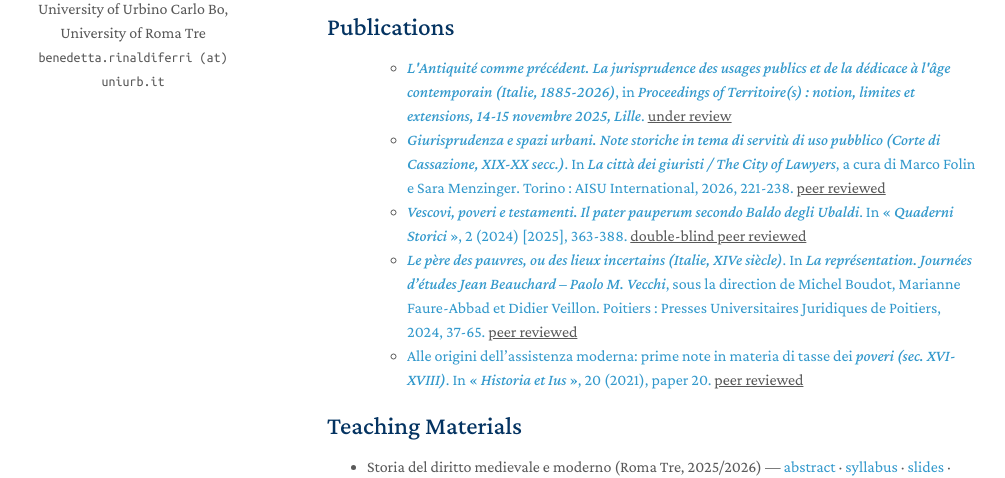
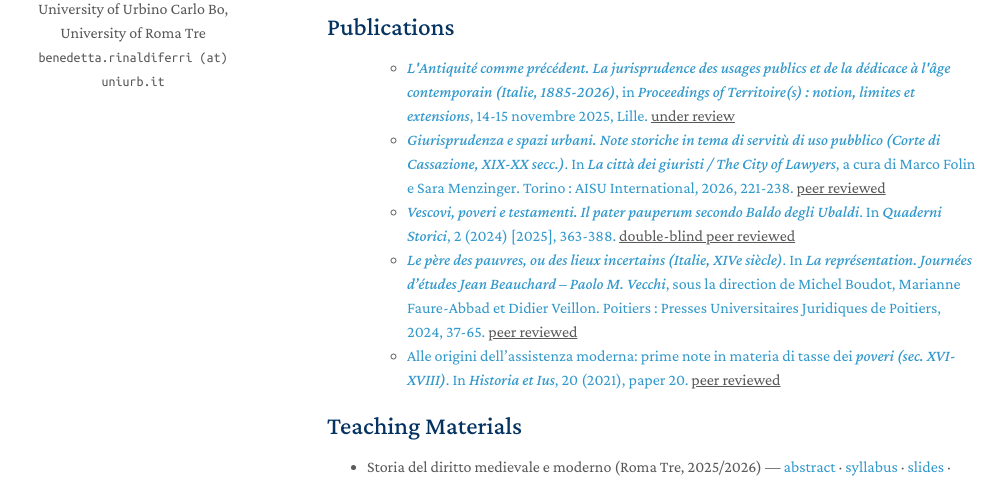
Before and after one commit to rinaldiferri/rinaldiferri.github.io, a Jekyll site: the page built from index.md, in a window 1280 px wide and 958 px high. Shown: the part 298-776 px from the top of the window, without its empty margins (143-1148 px from the left). Built offline with Jekyll 4.4.1, drawn with Linux system fonts in a browser that asks for light colours; a style sheet for code colours, icons or effects is not loaded; our own code applies the rules of GitHub Pages for plain Markdown files.

```diff
--- a/_includes/publications.md
+++ b/_includes/publications.md
@@ -4,7 +4,7 @@
 <ul style="margin:0 0 15px;">
 <ul>
   <li>
-    <a href="link"><em>L'Antiquité comme précédent. La jurisprudence des usages publics et de la dédicace à l'âge contemporain (Italie, 1885-2026)</em>, in <em>Proceedings of Territoire(s) : notion, limites et extensions, 14-15 novembre 2025, Lille</em>.</a>
+    <a href="link"><em>L'Antiquité comme précédent. La jurisprudence des usages publics et de la dédicace à l'âge contemporain (Italie, 1885-2026)</em>, in <em>Proceedings of Territoire(s) : notion, limites et extensions</em>, 14-15 novembre 2025, Lille.</a>
     <u>under review</u>
   </li>
 
@@ -14,7 +14,7 @@
   </li>
 
   <li>
-    <a href="link"><em>Vescovi, poveri e testamenti. Il pater pauperum secondo Baldo degli Ubaldi</em>. In « <em>Quaderni Storici</em> », 2 (2024) [2025], 363-388.</a>
+    <a href="link"><em>Vescovi, poveri e testamenti. Il pater pauperum secondo Baldo degli Ubaldi</em>. In <em>Quaderni Storici</em>, 2 (2024) [2025], 363-388.</a>
     <u>double-blind peer reviewed</u>
   </li>
 
@@ -24,7 +24,7 @@
   </li>
 
   <li>
-    <a href="link">Alle origini dell’assistenza moderna: prime note in materia di tasse dei <em>poveri (sec. XVI-XVIII)</em>. In « <em>Historia et Ius</em> », 20 (2021), paper 20.</a>
+    <a href="link">Alle origini dell’assistenza moderna: prime note in materia di tasse dei <em>poveri (sec. XVI-XVIII)</em>. In <em>Historia et Ius</em>, 20 (2021), paper 20.</a>
     <u>peer reviewed</u>
   </li>
 </ul>
```
